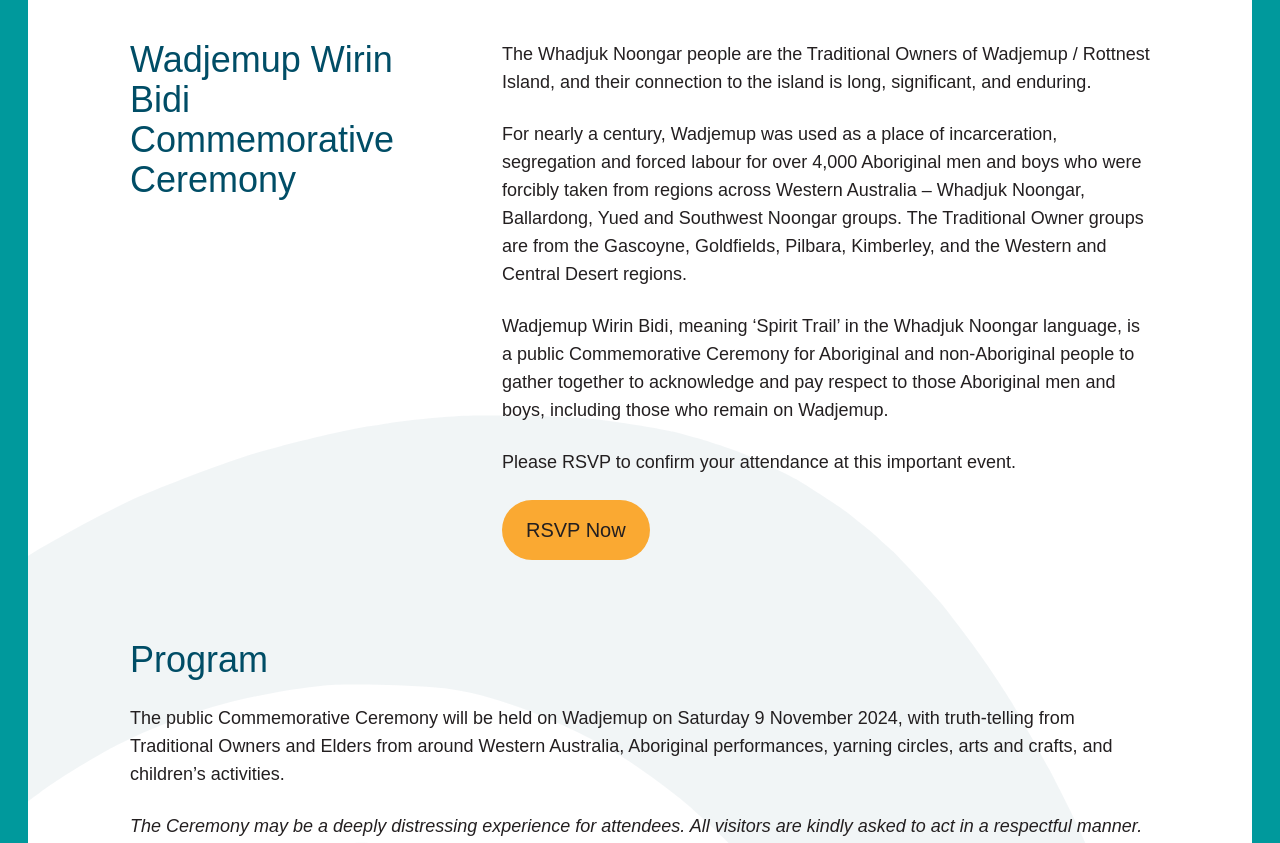
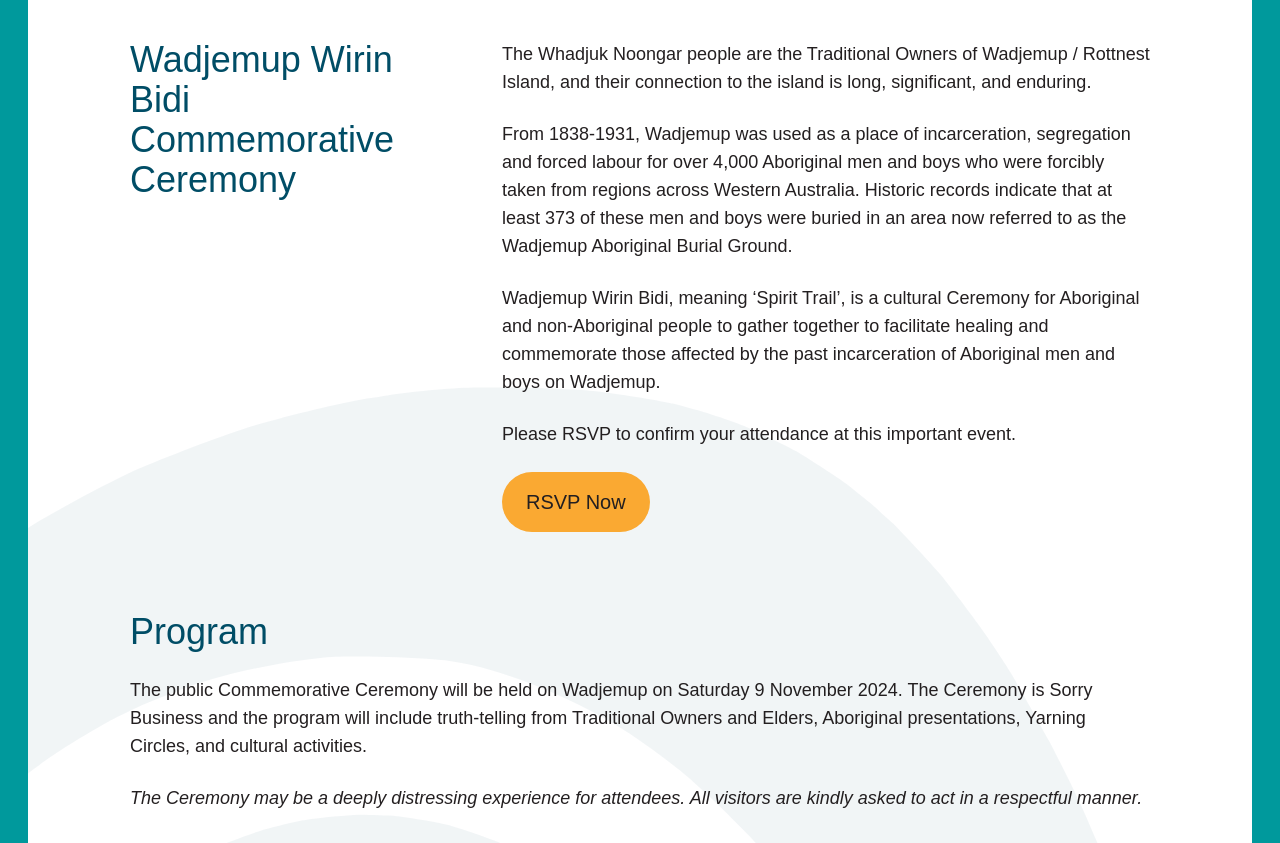
Before and after one commit to tomcbrennan/wadjemup-vip, a website: page index.html in a window 1280 px wide. Shown: the part 1400-2243 px from the top of the page. Drawn offline with Linux system fonts and the light colour scheme; a small style sheet from the web is missing; a web font is replaced by a local one.

Commit message:
Update index.html
Edited intro

```diff
--- a/index.html
+++ b/index.html
@@ -67,8 +67,8 @@
 							</div>
 							<div class="col-span-1 lg:col-span-2 block-content">
 								<p>The Whadjuk Noongar people are the Traditional Owners of Wadjemup / Rottnest Island, and their connection to the island is long, significant, and enduring.</p>
-								<p>For nearly a century, Wadjemup was used as a place of incarceration, segregation and forced labour for over 4,000 Aboriginal men and boys who were forcibly taken from regions across Western Australia – Whadjuk Noongar, Ballardong, Yued and Southwest Noongar groups. The Traditional Owner groups are from the Gascoyne, Goldfields, Pilbara, Kimberley, and the Western and Central Desert regions.</p>
-								<p>Wadjemup Wirin Bidi, meaning ‘Spirit Trail’ in the Whadjuk Noongar language, is a public Commemorative Ceremony for Aboriginal and non-Aboriginal people to gather together to acknowledge and pay respect to those Aboriginal men and boys, including those who remain on Wadjemup.</p>
+								<p>From 1838-1931, Wadjemup was used as a place of incarceration, segregation and forced labour for over 4,000 Aboriginal men and boys who were forcibly taken from regions across Western Australia. Historic records indicate that at least 373 of these men and boys were buried in an area now referred to as the Wadjemup Aboriginal Burial Ground.</p>
+								<p>Wadjemup Wirin Bidi, meaning ‘Spirit Trail’, is a cultural Ceremony for Aboriginal and non-Aboriginal people to gather together to facilitate healing and commemorate those affected by the past incarceration of Aboriginal men and boys on Wadjemup.</p>
 								<p>Please RSVP to confirm your attendance at this important event.</p>
 								<button button hx-popup="invited-wadjemup-wirin-bidi-commemorative-ceremony" class="btn">RSVP Now</button>
 							</div>
@@ -77,7 +77,7 @@
 							<div class="flex flex-col gap-14 md:gap-20">
 								<div class="block-content">
 									<h2 class="text-brandCyan">Program</h2>
-									<p>The public Commemorative Ceremony will be held on Wadjemup on Saturday 9 November 2024, with truth-telling from Traditional Owners and Elders from around Western Australia, Aboriginal performances, yarning circles, arts and crafts, and children’s activities.</p>
+									<p>The public Commemorative Ceremony will be held on Wadjemup on Saturday 9 November 2024. The Ceremony is Sorry Business and the program will include truth-telling from Traditional Owners and Elders, Aboriginal presentations, Yarning Circles, and cultural activities.</p>
 									<p class="font-light italic">The Ceremony may be a deeply distressing experience for attendees. All visitors are kindly asked to act in a respectful manner.</p>
 								</div>
 								<div class="block-content">
```
